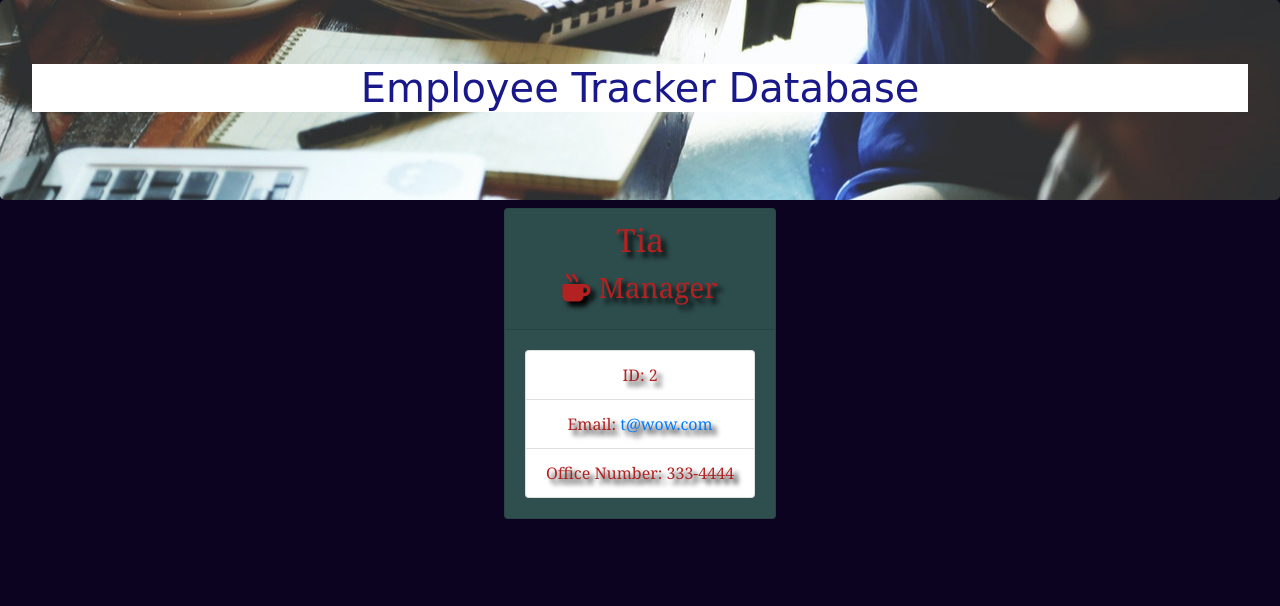
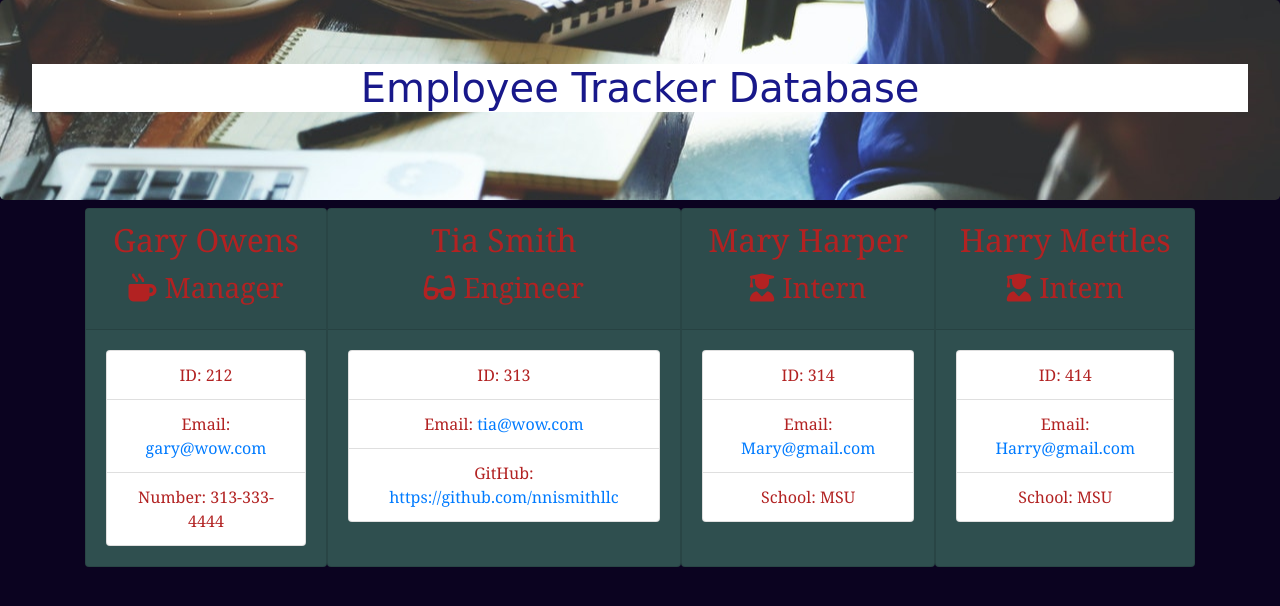
Before and after one commit to nnismithllc/EmployeeTracker, a website: page output/team.html in a window 1280 px wide. Drawn offline with nearby package versions, Linux system fonts and the light colour scheme.

Commit message:
removed , in intern html

```diff
--- a/output/team.html
+++ b/output/team.html
@@ -11,20 +11,18 @@
     <link rel="stylesheet" href="style.css">
     <script src="https://kit.fontawesome.com/c502137733.js"></script>
 </head>
+
+<!-- Css Style Information -->
 <style>
-    #pic {
 
-       height: 10pc ;
-       width: 100pc;
-       background-size: cover;
-    }
+/* H1 Tag */
     h1{
         color: rgb(24, 24, 138);
         font-family: cursive;
         background-color: white;
-
     }
 
+/* Jumbotron Information */
     #centered {
     width: 150px;
     height: 200px;
@@ -32,19 +30,20 @@
     background-size: cover;
     background-repeat: no-repeat;
     background-position: 20% 80%;
+}
 
-}
+/* Container Layout */
     .container {
-
     margin-bottom: 0px;
     background-position: 0% 25%;
     background-size: cover;
     background-repeat: no-repeat;
     color: white;
-        text-shadow: black 0.3em 0.3em 0.3em;
+    /* text-shadow: black 0.1em 0.1em 0.1em; */
     text-align: center;
+    }
 
-    }
+/* Card Information */
     #top{
     font-family: Georgia, 'Times New Roman', Times, serif;
     font-display: center;
@@ -52,14 +51,18 @@
     color: firebrick;
     }
 
+    .card{
+    background-color: darkslategrey;
+    }
+
+/* Body Information */
     body{
     background-size: contain;
     background-color: rgb(11, 3, 32);
     }
-    .card{
-    background-color: darkslategrey;
-    }
     </style>
+
+<!-- Body Layout for HTML -->
 <body>
     <div class="container-fluid">
         <div class="row">
@@ -73,14 +76,53 @@
             <div class="team-area col-12 d-flex justify-content-center">
                 <div class="card employee-card">
     <div class="card-header">
-        <h2 class="card-title">Tia</h2>
+        <h2 class="card-title">Gary Owens</h2>
         <h3 class="card-title"><i class="fas fa-mug-hot mr-2"></i>Manager</h3>
     </div>
     <div class="card-body">
         <ul class="list-group">
-            <li class="list-group-item">ID: 2</li>
-            <li class="list-group-item">Email: <a href="mailto:t@wow.com">t@wow.com</a></li>
-            <li class="list-group-item">Office Number: 333-4444</li>
+            <li class="list-group-item">ID: 212</li>
+            <li class="list-group-item">Email: <a href="mailto:gary@wow.com">gary@wow.com</a></li>
+            <li class="list-group-item">Number: 313-333-4444</li>
+        </ul>
+    </div>
+</div>
+<div class="card employee-card">
+    <div class="card-header">
+        <h2 class="card-title">Tia Smith</h2>
+        <h3 class="card-title"><i class="fas fa-glasses mr-2"></i>Engineer</h3>
+    </div>
+    <div class="card-body">
+        <ul class="list-group">
+            <li class="list-group-item">ID: 313</li>
+            <li class="list-group-item">Email: <a href="mailto:tia@wow.com">tia@wow.com</a></li>
+            <li class="list-group-item">GitHub: <a href="https://github.com/https://github.com/nnismithllc" target="_blank" rel="noopener noreferrer">https://github.com/nnismithllc</a></li>
+        </ul>
+    </div>
+</div>
+<div class="card employee-card">
+    <div class="card-header">
+        <h2 class="card-title">Mary Harper</h2>
+        <h3 class="card-title"><i class="fas fa-user-graduate mr-2"></i>Intern</h3>
+    </div>
+    <div class="card-body">
+        <ul class="list-group">
+            <li class="list-group-item">ID: 314</li>
+            <li class="list-group-item">Email: <a href="mailto:Mary@gmail.com">Mary@gmail.com</a></li>
+            <li class="list-group-item">School: MSU</li>
+        </ul>
+    </div>
+</div>
+<div class="card employee-card">
+    <div class="card-header">
+        <h2 class="card-title">Harry Mettles</h2>
+        <h3 class="card-title"><i class="fas fa-user-graduate mr-2"></i>Intern</h3>
+    </div>
+    <div class="card-body">
+        <ul class="list-group">
+            <li class="list-group-item">ID: 414</li>
+            <li class="list-group-item">Email: <a href="mailto:Harry@gmail.com">Harry@gmail.com</a></li>
+            <li class="list-group-item">School: MSU</li>
         </ul>
     </div>
 </div>
```
Lines whose indentation alone changed are shown as unchanged.
